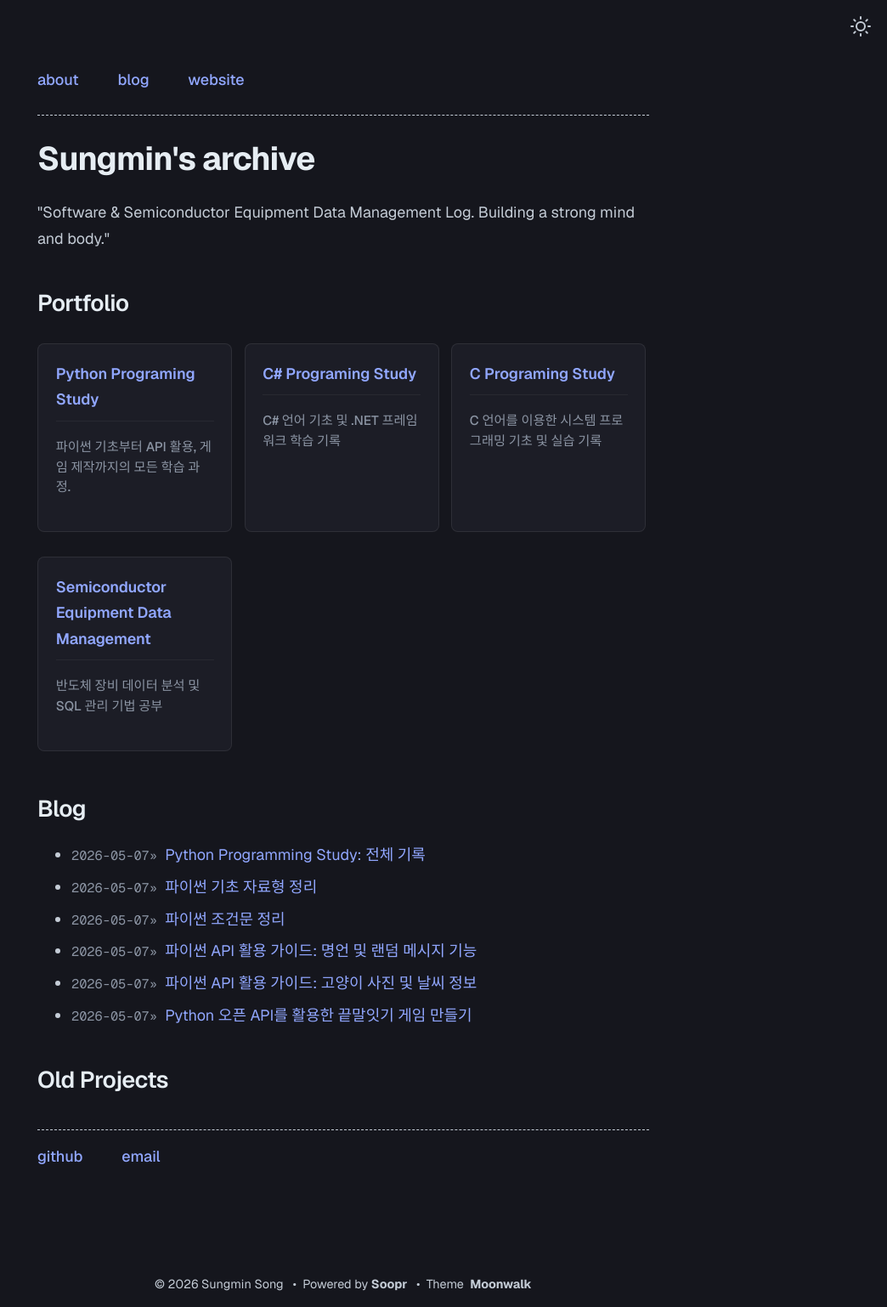
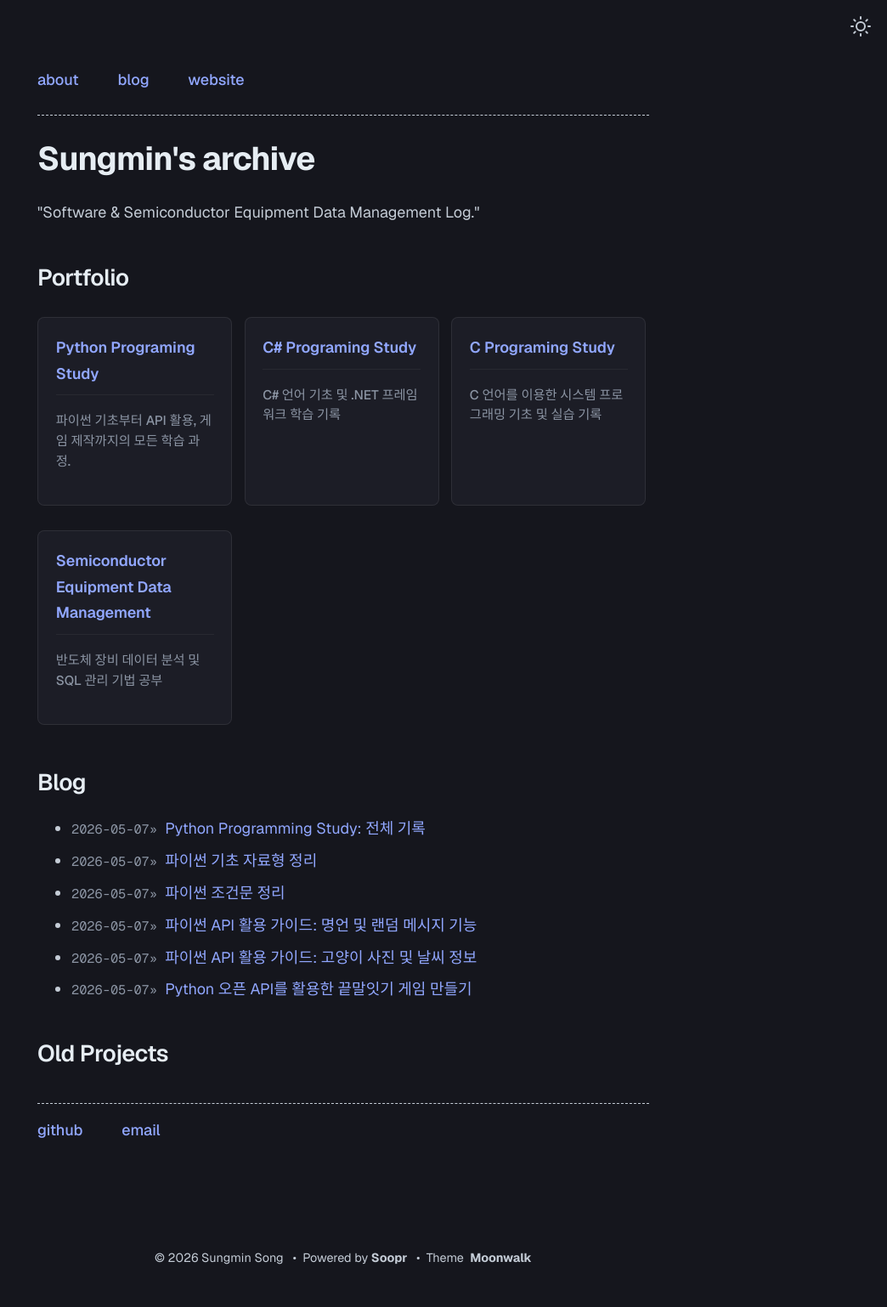
Before and after one commit to sungmin6610/sungmin6610.github.io, a Jekyll site: the page built from index.md, in a window 1280 px wide. Shown: the whole page at 85% size, without its empty margins (236-1280 px from the left). Built offline with Jekyll 4.4.1, drawn with Linux system fonts in a browser that asks for light colours; after the commit the page ends 1507 px from its top, so only the background shows below that.

Commit message:
Update _config.yml

```diff
--- a/_config.yml
+++ b/_config.yml
@@ -3,7 +3,7 @@
 url: "https://sungmin6610.github.io" # root address of the site
 baseurl: "" # set to "/moonwalk" if hosting under a project subpath
 description: > # description of the site (multiple lines allowed)
-  "Software & Semiconductor Equipment Data Management Log. Building a strong mind and body."
+  "Software & Semiconductor Equipment Data Management Log."
 
 permalink: /:slug
 
```
